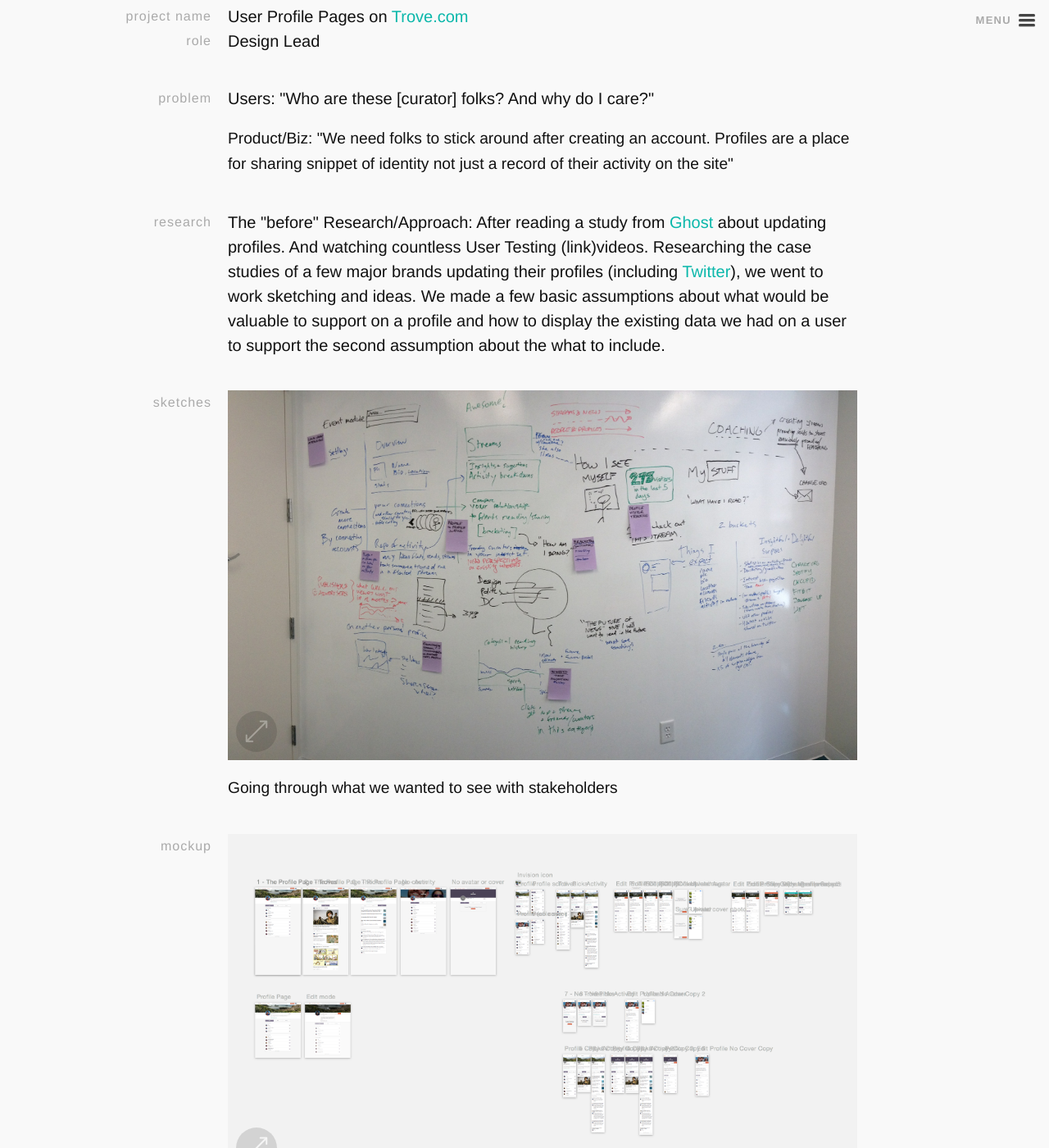
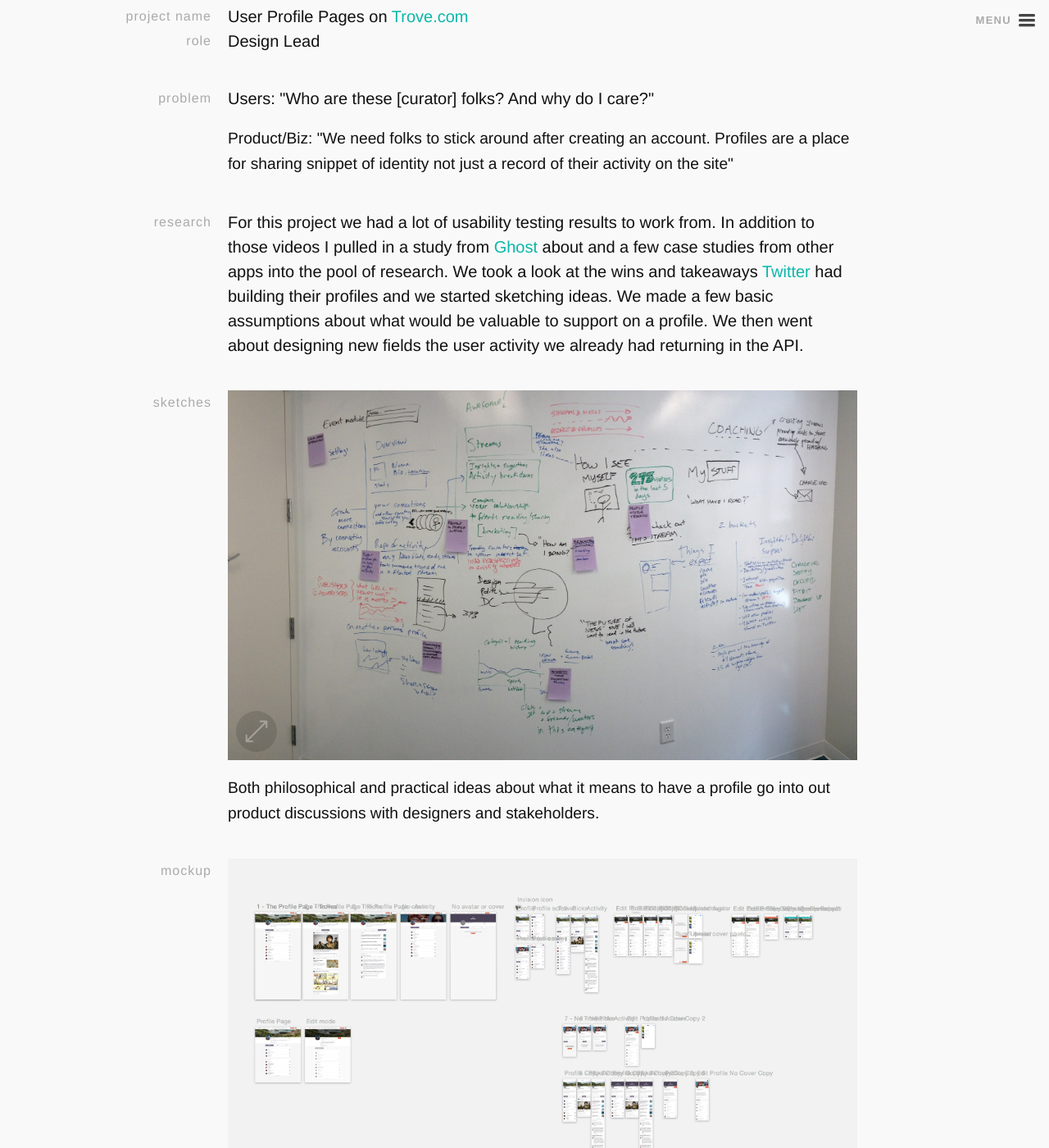
Before and after one commit to ReptarAzar/reptarazar.github.io, a Jekyll site: the page built from _posts/2015-01-09-trove-profile.markdown, in a window 1280 px wide and 1400 px high, scrolled down 445 px. Shown: the whole window at 82% size. Built offline with Jekyll 4.4.1, drawn with Linux system fonts in a browser that asks for light colours; nearby versions of some CDN libraries.

Commit message:
Cleaning up the language on the profile project page

```diff
--- a/_posts/2015-01-09-trove-profile.markdown
+++ b/_posts/2015-01-09-trove-profile.markdown
@@ -50,10 +50,7 @@
     </div>
 
     <div class="content-column">
-        The "before"
-
-        Research/Approach:
-        After reading a study from <a href="http://blog.ghost.org/ghost-onboarding/">Ghost</a> about updating profiles. And watching countless User Testing (link)videos. Researching the case studies of a few major brands updating their profiles (including <a href="https://blog.twitter.com/2015/designing-the-new-twitter-profiles">Twitter</a>), we went to work sketching and ideas. We made a few basic assumptions about what would be valuable to support on a profile and how to display the existing data we had on a user to support the second assumption about the what to include.
+        For this project we had a lot of usability testing results to work from. In addition to those videos I pulled in a study from <a href="http://blog.ghost.org/ghost-onboarding/">Ghost</a> about and a few case studies from other apps into the pool of research. We took a look at the wins and takeaways <a href="https://blog.twitter.com/2015/designing-the-new-twitter-profiles">Twitter</a> had building their profiles and we started sketching ideas. We made a few basic assumptions about what would be valuable to support on a profile. We then went about designing new fields the user activity we already had returning in the API.
     </div>
 </div>
 
@@ -68,7 +65,7 @@
             <img src="../assets/img/portfolio/profiles/whiteboad-001.jpg" />
         </a>
 
-        <p>Going through what we wanted to see with stakeholders</p>
+        <p>Both philosophical and practical ideas about what it means to have a profile go into out product discussions with designers and stakeholders.</p>
     </div>
 </div>
 
```
